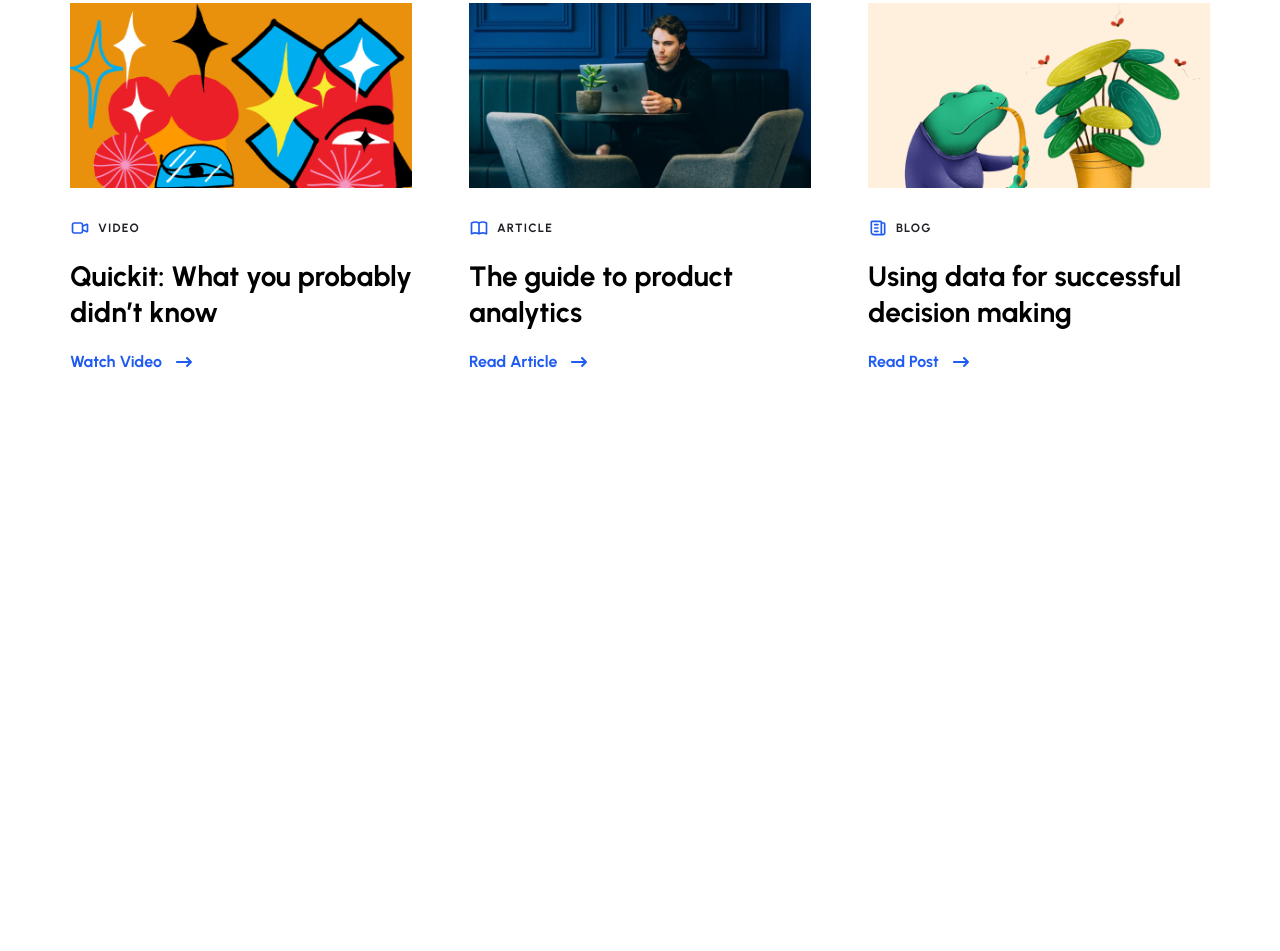
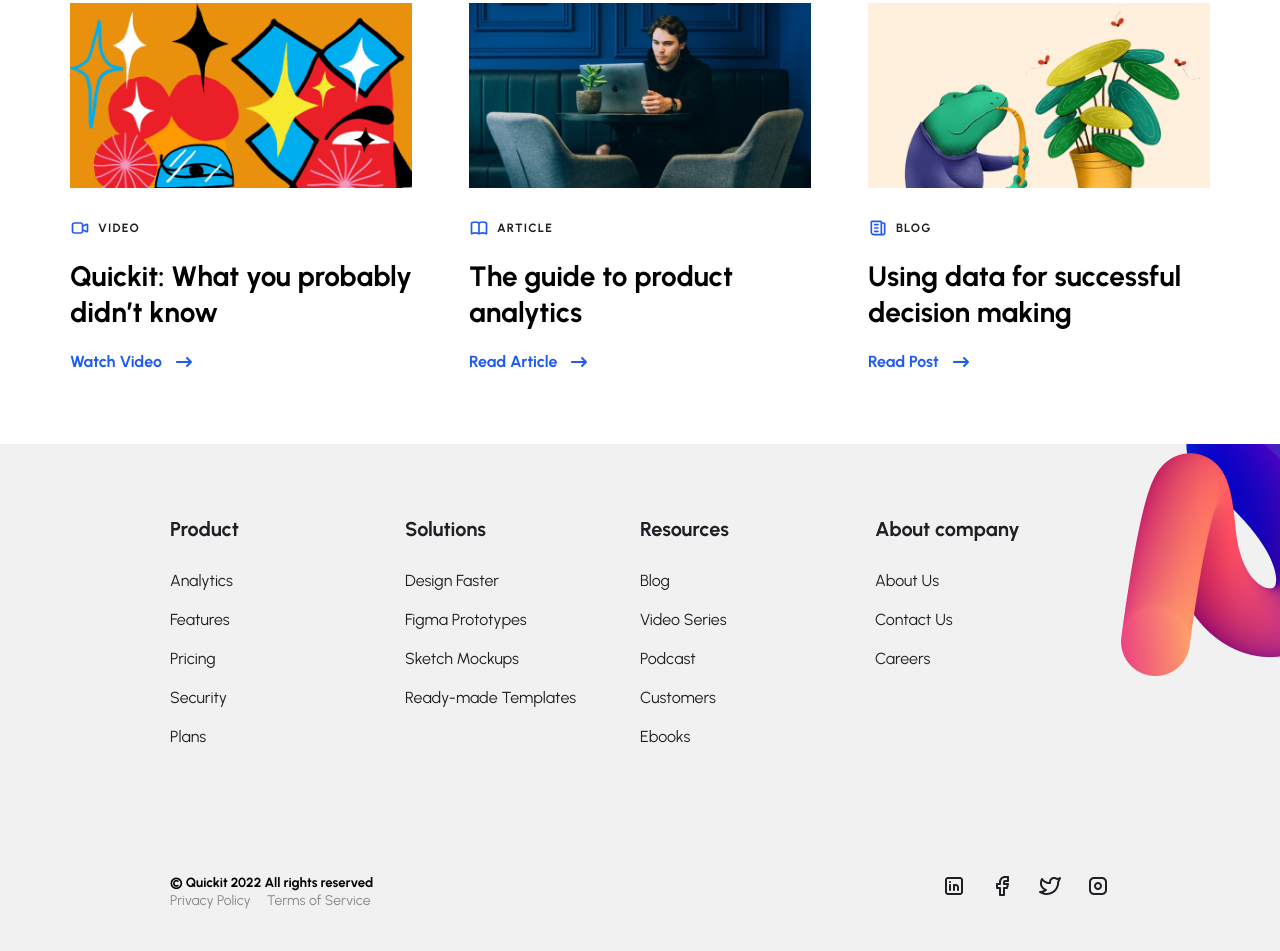
Before and after one commit to AlanSan1995/landingpage, a plain HTML site: page index.html in a window 1280 px wide. Shown: the part 6302-7253 px from the top of the page. Before the commit the page ends 6746 px from the top, so only its background shows below. Drawn offline with Linux system fonts and the light colour scheme.

Commit message:
se termino la seccion footer

```diff
--- a/css/index.css
+++ b/css/index.css
@@ -9,6 +9,7 @@
     --color-dark-extra-light:#ffffff05;
     --color-red-text:#F12052;
     --color-orange-text:#E9900C;
+    --color-background-light:#7373731a;
 }
 
 *{
@@ -557,3 +558,59 @@ button img{
 .contacts_info_cards div a img{
     margin-left: 10px;
 }
+/* ------------------Footer------------------ */
+
+footer{
+    background-color: var(--color-background-light);
+    position: relative;
+    padding: 0 170px;
+}
+.background_footer{
+    position: absolute;
+    right: 0;
+    top: 0;
+}
+.option_footer{
+    display: flex;
+    justify-content: space-between;
+    padding: 70px 0;
+}
+
+.option_footer div{
+    display: flex;
+    flex-direction: column;
+    width: 25%;
+}
+.option_footer div h5{
+    margin-bottom: 25px;
+    font-size: 20px;
+    font-weight: 700;
+    line-height: 30px;
+    color: var(--color-primary-dark);
+}
+.option_footer div a {
+    margin-bottom: 15px;
+    font-size: 16px;
+    font-weight: 400;
+    line-height: 24px;
+    color: var(--color-primary-dark);
+    text-decoration: none;
+}
+
+.copy_and_redes{
+    display: flex;
+    justify-content: space-between;
+    padding: 40px 0;
+}
+.copyrights div a{
+    text-decoration: none;
+    font-size: 14px;
+    font-weight: 400;
+    line-height: 20px;
+    color: var(--color-primary-dark);
+    opacity: 0.5;
+    margin-right: 12px;
+}
+.redes_links a{
+    margin-left:20px ;
+}
--- a/index.html
+++ b/index.html
@@ -262,6 +262,61 @@
         </div>
       </section>
     </main>
-    <footer></footer>
+    <footer>
+      <img
+        class="background_footer"
+        src="assets/img/background_footer.png"
+        alt="background footer"
+      />
+      <div class="option_footer">
+        <div>
+          <h5>Product</h5>
+          <a href="">Analytics</a>
+          <a href="">Features</a>
+          <a href="">Pricing</a>
+          <a href="">Security</a>
+          <a href="">Plans</a>
+        </div>
+        <div>
+          <h5>Solutions</h5>
+          <a href="">Design Faster</a>
+          <a href="">Figma Prototypes</a>
+          <a href="">Sketch Mockups</a>
+          <a href="">Ready-made Templates</a>
+        </div>
+        <div>
+          <h5>Resources</h5>
+          <a href="">Blog</a>
+          <a href="">Video Series</a>
+          <a href="">Podcast</a>
+          <a href="">Customers</a>
+          <a href="">Ebooks</a>
+        </div>
+        <div>
+          <h5>About company</h5>
+          <a href="">About Us</a>
+          <a href="">Contact Us</a>
+          <a href="">Careers</a>
+        </div>
+      </div>
+
+      <div class="copy_and_redes">
+        <div class="copyrights">
+          <h5>© Quickit 2022 All rights reserved</h5>
+          <div>
+            <a href="">Privacy Policy</a>
+            <a href="">Terms of Service</a>
+          </div>
+        </div>
+        <div class="redes_links">
+          <a href=""><img src="assets/icons/linkedin.svg" alt="linkedin" /></a>
+          <a href=""><img src="assets/icons/facebook.svg" alt="facebook" /></a>
+          <a href=""><img src="assets/icons/twitter.svg" alt="twitter" /></a>
+          <a href=""
+            ><img src="assets/icons/instagram.svg" alt="instagram"
+          /></a>
+        </div>
+      </div>
+    </footer>
   </body>
 </html>
```
Also changed, not shown: assets/icons/facebook.svg (added), assets/icons/instagram.svg (added), assets/icons/linkedin.svg (added), assets/icons/twitter.svg (added), assets/img/G2G6.txt (added), assets/img/background_footer.png (added).
